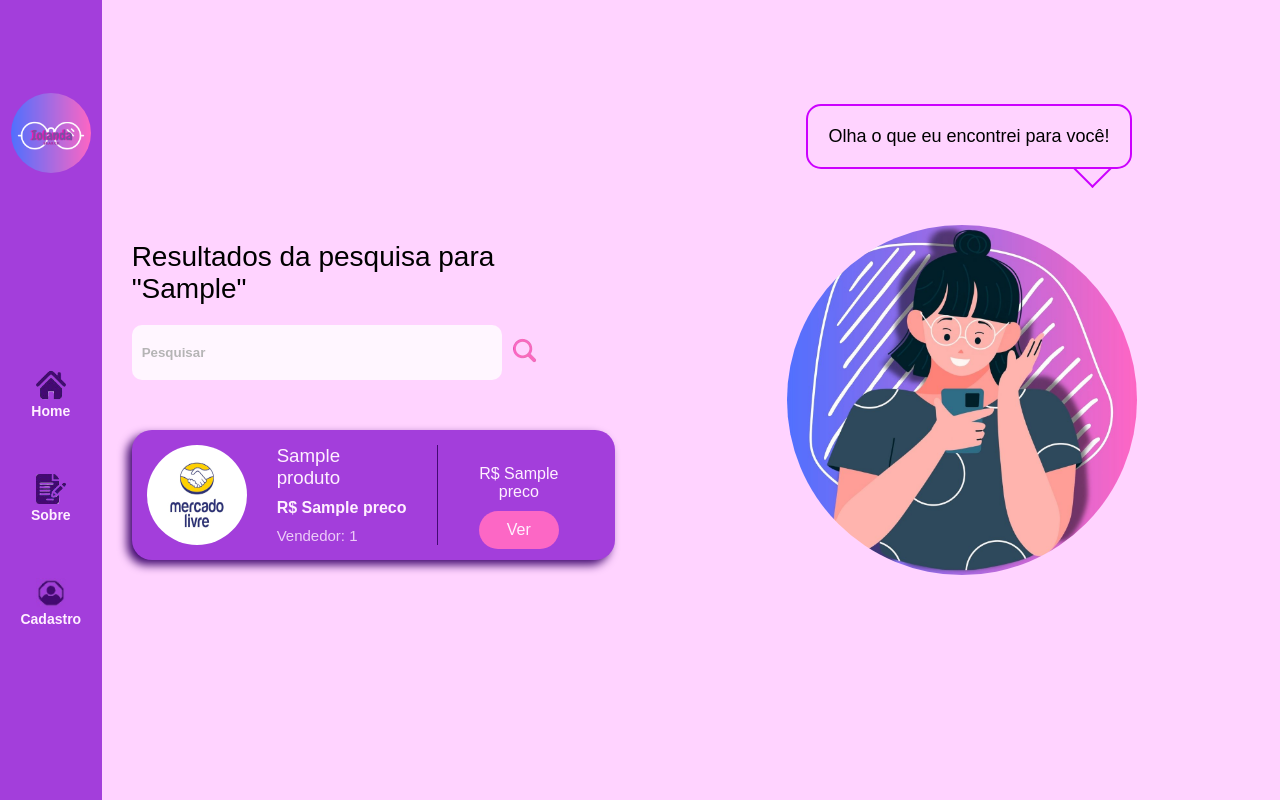
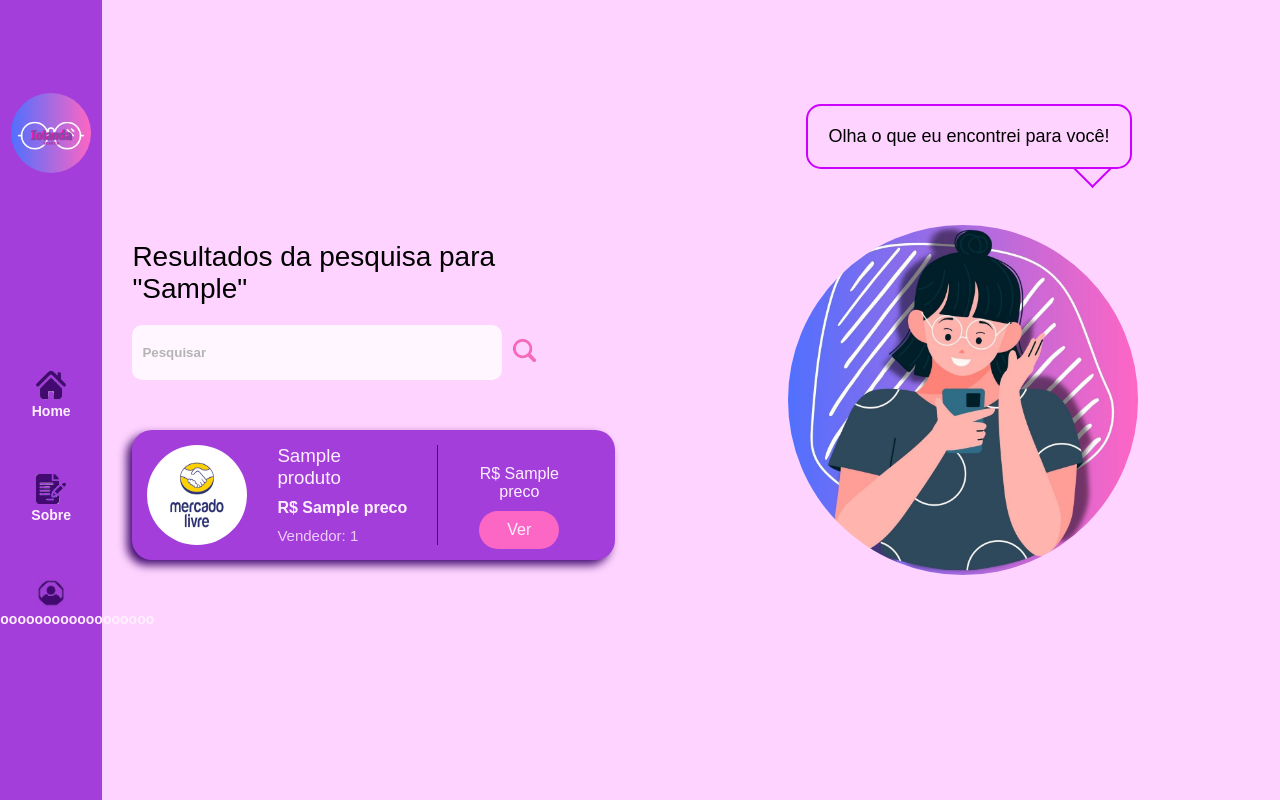
Before and after one commit to CaioPita/Trabalho-LTD, a Flask app: template Trabalho LTD/LTD-IolandaSearch/templates/pesquisa.html in a window 1280 px wide. Run offline with Flask 3, Linux system fonts and the light colour scheme; the template is opened without the code that fills it: most values are stand-ins (such as "Sample title", 1, 10 or a date in 2020).

Commit message:
Testando modificações

```diff
--- a/Trabalho LTD/LTD-IolandaSearch/templates/pesquisa.html
+++ b/Trabalho LTD/LTD-IolandaSearch/templates/pesquisa.html
@@ -60,7 +60,7 @@
                 <a href="{{ url_for('cadastro') }}">
                     <div class="icones">
                         <img src="../static/imgs/user-icone-jpg.jpg" alt="">
-                        <p>Cadastro</p>
+                        <p>Cadastroooooooooooooooooo</p>
                     </div>
                 </a>
             </div>
```
